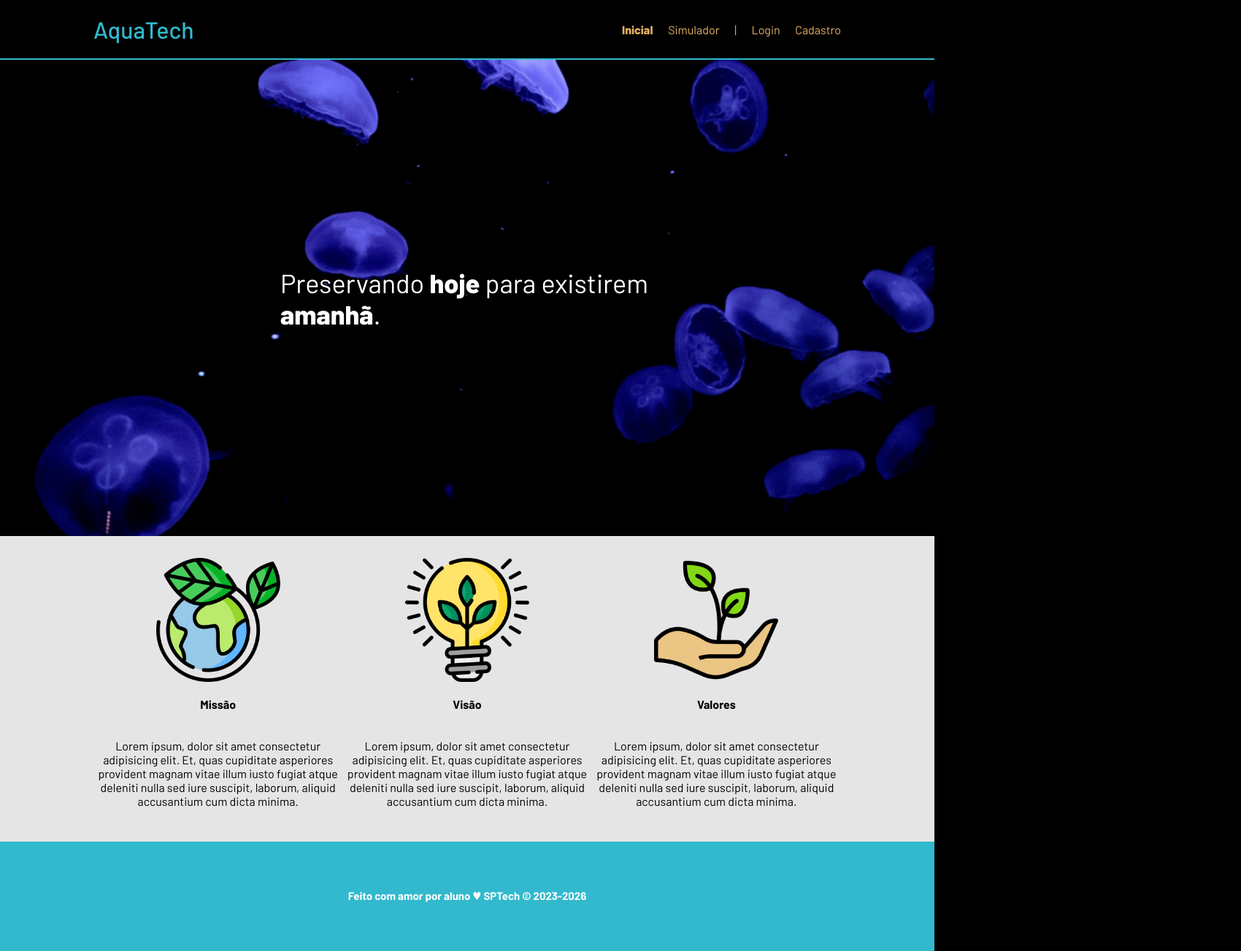
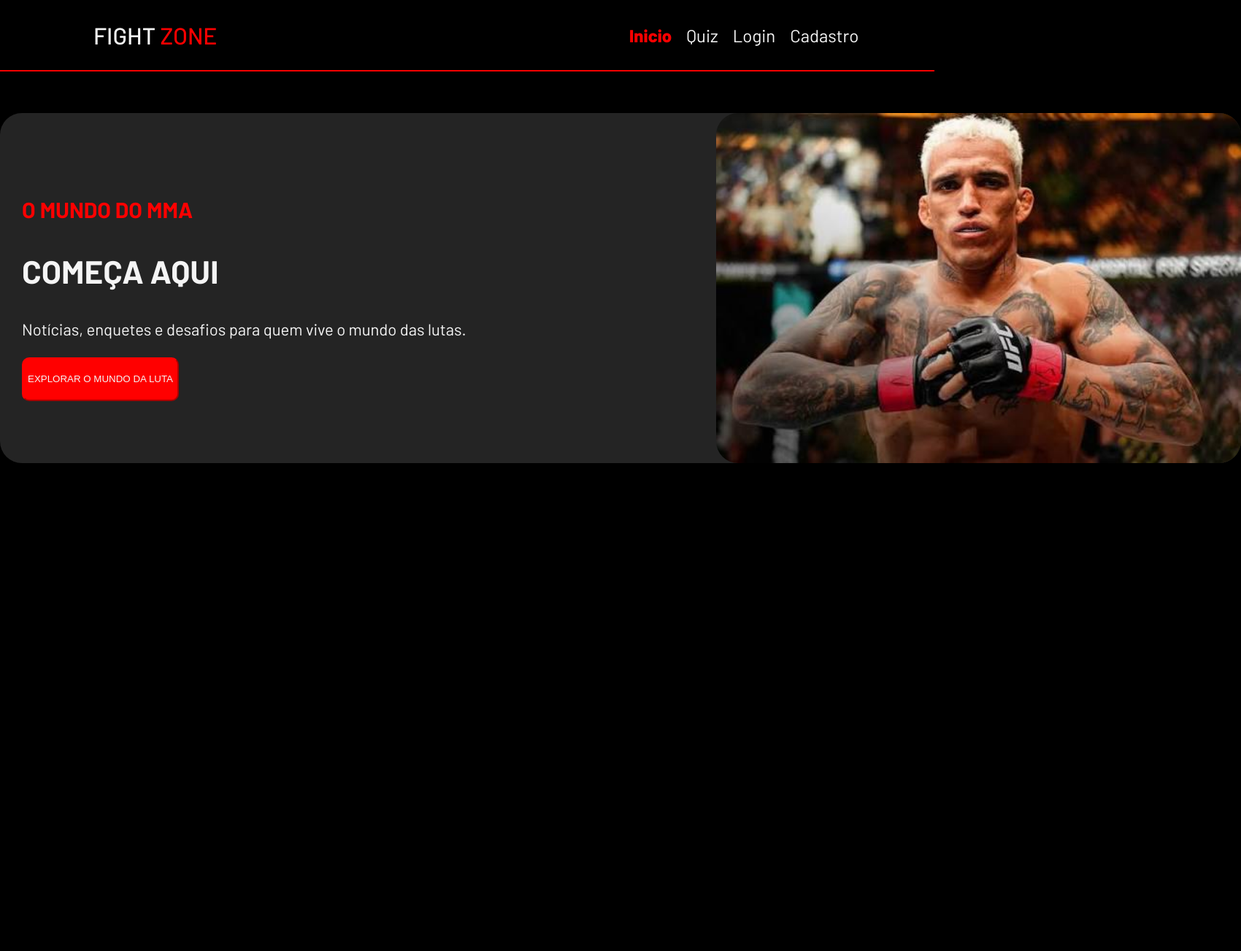
Before and after one commit to Gfalcao25/Projeto_individual_MMA, a website: page public/index.html in a window 1280 px wide. Shown: the whole page at 73% size, 1700 px wide, since content can reach past the window. After the commit the page ends 800 px from the top, so only its background shows below. Drawn offline with Linux system fonts and the light colour scheme.

Commit message:
criando minha pagina home

```diff
--- a/public/css/estilo.css
+++ b/public/css/estilo.css
@@ -8,7 +8,7 @@ body {
 }
 
 :root {
-  --tamanho-header: 80px;
+  --tamanho-header: 6rem;
   --tamanho-banner: calc(100vh - var(--tamanho-header) - var(--tamanho-footer) - 2px);
   --tamanho-simulador: calc(100vh - var(--tamanho-header) - var(--tamanho-footer) - 2px);
   --tamanho-login: calc(100vh - var(--tamanho-header) - var(--tamanho-footer) - 2px);
@@ -19,11 +19,12 @@ body {
   display: flex;
   width: 80%;
   margin: auto;
+
 }
 
 .header {
   height: var(--tamanho-header);
-  border-bottom: 2px solid #32b9cd;
+  border-bottom: 2px solid red;
 }
 
 .header .container {
@@ -34,7 +35,9 @@ body {
 
 .header a {
   text-decoration: none;
-  color: #e3b062;
+  color:#F5F5F5;
+  margin: 10px;
+  font-size: x-large;
 }
 
 .agora {
@@ -51,7 +54,7 @@ body {
 }
 
 .titulo {
-  color: #32b9cd;
+  color: #F5F5F5;
   width: fit-content;
   font-weight: 500;
 }
@@ -62,66 +65,62 @@ body {
 
 /* BANNER */
 
-.banner {
-  height: var(--tamanho-banner);
-  color: white;
-  background-image: url('../assets/imgs/bg-jelly-fish-para-home.png');
-  background-size: cover;
+#home1 {
+  width: 1700px;
+  margin: auto;
+  border-radius: 30px;
+  background-color: #242424;
+  display: flex;
+  justify-content: space-between;
+  align-items: center;
 }
 
-.banner .container {
-  justify-content: center;
+#titulo-home1 {
   align-items: center;
-  height: 100%;
+  font-size: 30px;
 }
 
-.banner .container p {
-  width: 50%;
-  margin: 0;
-  padding: 0;
-  font-size: 36px;
+#texto-home1  {
+  font-size: 22px;
+  line-height: 1.5;
+  color: #F5F5F5;
+  padding: 30px;
 }
 
-.banner .container span {
-  font-weight: 800;
+#img-lutador {
+  height: 30rem;
+}
+
+#img-lutador img {
+  width: 100%;
+  height: 100%;
+  border-radius: 30px;
+}
+
+#botao-home {
+  height: 60px;
+  background-color: red;
+  color: #F5F5F5;
+  border-radius: 10px;
+  border-color: red;
+}
+
+#home2 {
+  width: 1700px;
+  margin: auto;
+  border-radius: 30px;
+  background-color: #242424;
+  display: flex;
+  justify-content: space-between;
+  align-items: center;
 }
 
 /* MISSÃO VISÃO VALORES */
 
-.social {
-  background-color: #e5e5e5;
-  display: flex;
-}
-
-.social .container {
-  justify-content: center;
-}
-
-.box img {
-  width: 170px;
-}
-
-.social .container .boxes {
-  display: flex;
-  justify-content: space-between;
-  width: 100%;
-  padding: 30px 0;
-}
-
-.social p {
-  text-align: center;
-}
-
-.box {
-  display: flex;
-  flex-direction: column;
-  align-items: center;
-}
-
 /* FOOTER */
 
 .footer {
-  background-color: #32b9cd;
+  background-color: black;
   height: 150px;
   color: #fff;
   display: flex;
--- a/public/index.html
+++ b/public/index.html
@@ -6,7 +6,7 @@
   <meta http-equiv="X-UA-Compatible" content="IE=edge">
   <meta name="viewport" content="width=device-width, initial-scale=1.0">
 
-    <title>AquaTech | Página Inicial</title>
+  <title>FIGHT ZONE | Página Inicial</title>
 
   <script src="./js/sessao.js"></script>
 
@@ -18,15 +18,14 @@
 <body>
   <div class="header">
     <div class="container">
-        <h1 class="titulo">AquaTech</h1>
+      <h1 class="titulo">FIGHT <span style="color: red;"> ZONE</span></h1>
       <ul class="navbar">
         <li class="agora">
-            <a href="#">Inicial</a>
+          <a href="#"> <span style="color: red;">Inicio</span></a>
         </li>
         <li>
-            <a href="simulador.html">Simulador</a>
+          <a href="quiz.html">Quiz</a>
         </li>
-          <li>|</li>
         <li>
           <a href="login.html">Login</a>
         </li>
@@ -36,44 +35,38 @@
       </ul>
     </div>
   </div>
+  <br> <br><br>
 
-    <div class="banner">
-      <div class="container">
-        <p>Preservando <span>hoje</span> para existirem <span>amanhã</span>.</p>
+  <div id="home1">
+    <div id="texto-home1">
+      <h2 id="titulo-home1" style="color: red;">O MUNDO DO MMA </h2>
+
+      <h1>COMEÇA AQUI</h1>
+      <p>
+        Notícias, enquetes e desafios para quem vive
+        o mundo das lutas.
+      </p>
+      <button id="botao-home">EXPLORAR O MUNDO DA LUTA</button>
+    </div>
+
+    <div id="img-lutador">
+      <img src="./assets/image-charles.jpg" alt="Charles Oliveira, lutador de MMA">
     </div>
   </div>
 
-    <div class="social">
-      <div class="container">
-        <div class="boxes">
-          <div class="box">
-            <img src="assets/imgs/planet-earth_color.png">
-            <h4>Missão</h4>
-            <p>Lorem ipsum, dolor sit amet consectetur adipisicing elit. Et, quas cupiditate asperiores provident magnam
-              vitae illum iusto fugiat atque deleniti nulla sed iure suscipit, laborum, aliquid accusantium cum dicta
-              minima.</p>
+  <div id="home2">
+
   </div>
-          <div class="box">
-            <img src="assets/imgs/lightbulb_color.png">
-            <h4>Visão</h4>
-            <p>Lorem ipsum, dolor sit amet consectetur adipisicing elit. Et, quas cupiditate asperiores provident magnam
-              vitae illum iusto fugiat atque deleniti nulla sed iure suscipit, laborum, aliquid accusantium cum dicta
-              minima.</p>
-          </div>
-          <div class="box">
-            <img src="assets/imgs/growth_color.png">
-            <h4>Valores</h4>
-            <p>Lorem ipsum, dolor sit amet consectetur adipisicing elit. Et, quas cupiditate asperiores provident magnam
-              vitae illum iusto fugiat atque deleniti nulla sed iure suscipit, laborum, aliquid accusantium cum dicta
-              minima.</p>
-          </div>
-        </div>
-      </div>
-    </div>
+
+
+
+
+
+
 
   <div class="footer">
     <div class="container">
-        <h4>Feito com amor por aluno &hearts; SPTech &copy; 2023-2026</h4>
+
     </div>
   </div>
 </body>
```
Also changed, not shown: public/assets/image-charles.jpg (added), public/quiz.html (renamed from public/simulador.html). Lines whose indentation alone changed are shown as unchanged.
